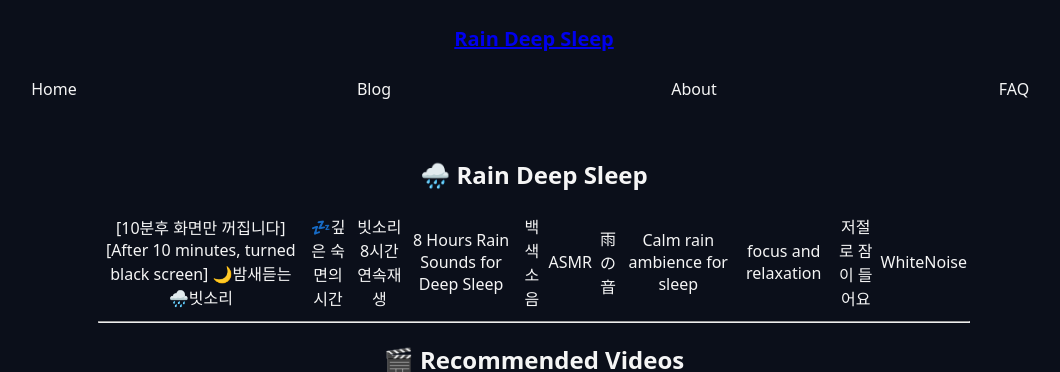
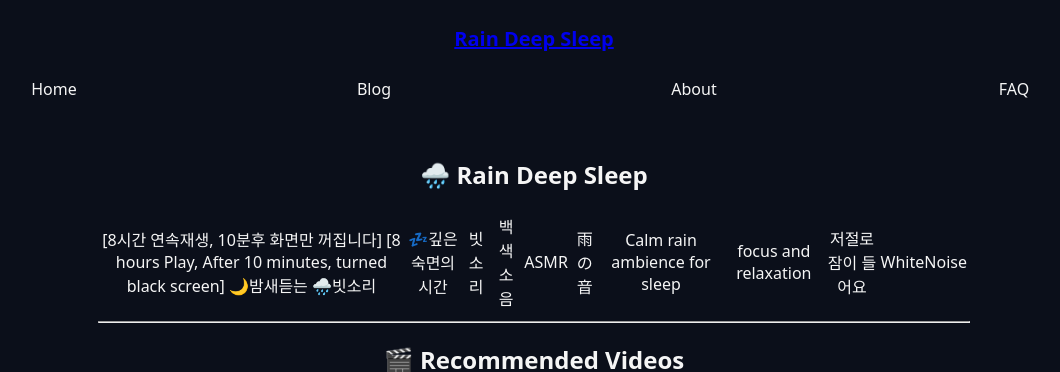
Before and after one commit to choijangwook/rain-deep-sleep, a Jekyll site: the page built from index.md, in a window 1280 px wide, cut to the strip 0-372 px from the top of the page. Shown: the whole strip, without its empty margins (106-1166 px from the left). Built offline with Jekyll 4.4.1, drawn with Linux system fonts in a browser that asks for light colours.

Commit message:
Update index.md

```diff
--- a/index.md
+++ b/index.md
@@ -5,7 +5,7 @@
 
 ## 🌧️ Rain Deep Sleep
 
-[10분후 화면만 꺼집니다] [After 10 minutes, turned black screen] 🌙밤새듣는 🌧️빗소리 | 💤깊은 숙면의 시간 | 빗소리 8시간 연속재생 | 8 Hours Rain Sounds for Deep Sleep | 백색소음 | ASMR | 雨の音 | Calm rain ambience for sleep | focus and relaxation | 저절로 잠이 들어요 | WhiteNoise |
+[8시간 연속재생, 10분후 화면만 꺼집니다] [8 hours Play, After 10 minutes, turned black screen] 🌙밤새듣는 🌧️빗소리 | 💤깊은 숙면의 시간 | 빗소리  | 백색소음 | ASMR | 雨の音 | Calm rain ambience for sleep | focus and relaxation | 저절로 잠이 들어요 | WhiteNoise |
 
 ---
 
```
